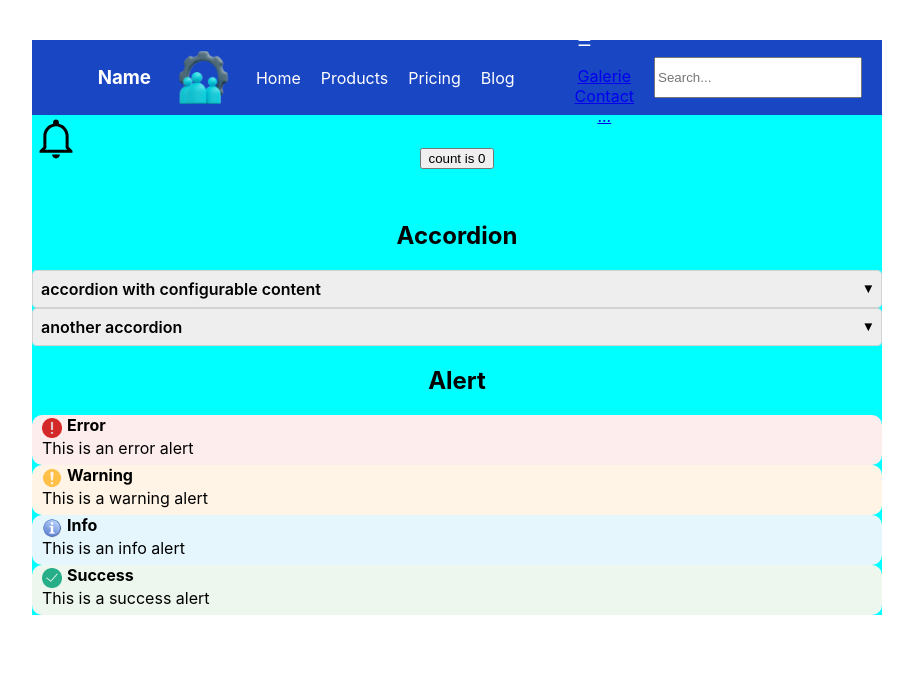
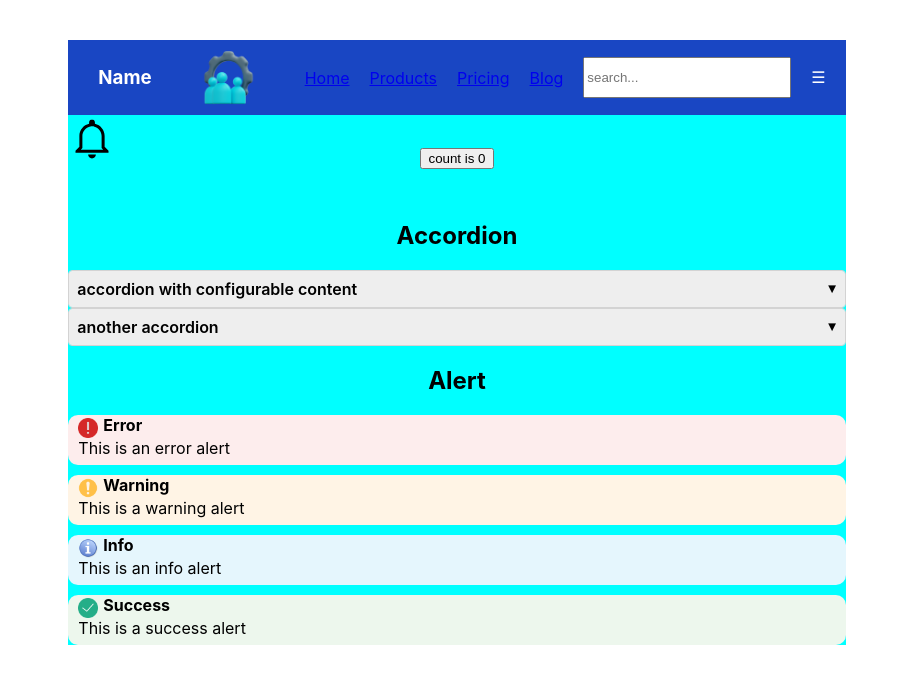
Before and after one commit to marko-knoebl/cc-react-components, a React (Vite) app in the folder cc-react-components/: page / in a window 1280 px wide. Shown: the top 684 px of the page, without its empty margins (183-1096 px from the left). Built offline with nearby package versions, Linux system fonts and the light colour scheme.

Commit message:
Implemented CSS styles in separate .css file and made AppBar component reusable and flexible with added props support for menu items.

```diff
--- a/cc-react-components/src/App.css
+++ b/cc-react-components/src/App.css
@@ -1,5 +1,4 @@
 #root {
-<<<<<<< HEAD
 	max-width: 1280px;
 	margin: 0 auto;
 	padding: 2rem;
@@ -52,25 +51,6 @@
 	width: '750px';
 	height: '75px';
 }
-=======
-  max-width: 1280px;
-  margin: 0 auto;
-  padding: 2rem;
-}
-
-.App {
-  width: 100%;
-  background-color: #f8f8f8;
-}
-
-.appBarMainDiv{
-  align-self: center;
-  background-color: #1946c3;
-  width: "750px";
-  height: "75px";
-}
-
->>>>>>> 917992485cbda6f2b2d191eacdfa763b13769529
 .alert-container {
 	display: flex;
 	flex-direction: column;
--- a/cc-react-components/src/App.jsx
+++ b/cc-react-components/src/App.jsx
@@ -1,21 +1,36 @@
-import { useState } from 'react';
-import './App.css';
-import AppBar from './components/AppBar';
-import Accordion from './components/Accordion';
-import Alert from './components/Alert';
-import Badge from './components/Badge';
+import { useState } from "react";
+import "./App.css";
+import AppBar from "./components/AppBar";
+import Accordion from "./components/Accordion";
+import Alert from "./components/Alert";
+import Badge from "./components/Badge";
+
+const menuItems = [
+  { id: 1, name: "Home", url: "/home" },
+  { id: 2, name: "Products", url: "/products" },
+  { id: 3, name: "Pricing", url: "/pricing" },
+  { id: 4, name: "Blog", url: "/blog" },
+];
+const dropdownMenuItems = [
+  { id: 1, name: "Gallery", url: "/gallery" },
+  { id: 2, name: "Contact", url: "/contact" },
+  { id: 3, name: "Sign in", url: "/#" },
+];
 
 function App() {
   const [count, setCount] = useState(0);
 
   return (
-		<div className='App'>
+    <div className="App">
       <div>
-				<AppBar />
+        <AppBar
+          menuItems={menuItems}
+          dropdownMenuItems={dropdownMenuItems}
+        />
       </div>
       <Badge value={count}></Badge>
 
-			<div className='card'>
+      <div className="card">
         <button onClick={() => setCount((count) => count + 1)}>
           count is {count}
         </button>
@@ -23,29 +38,37 @@ function App() {
 
       <h2>Accordion</h2>
       <Accordion title="accordion with configurable content">
-				Lorem ipsum dolor sit amet consectetur, adipisicing elit.<br/>
-				Sapiente magnam voluptatem veritatis quaerat eaque quae exercitationem porro facilis tempore eos!<br/>
-				Suscipit obcaecati repellendus corrupti dolorem molestias corporis quaerat mollitia qui.
+        Lorem ipsum dolor sit amet consectetur, adipisicing elit.
+        <br />
+        Sapiente magnam voluptatem veritatis quaerat eaque quae exercitationem
+        porro facilis tempore eos!
+        <br />
+        Suscipit obcaecati repellendus corrupti dolorem molestias corporis
+        quaerat mollitia qui.
       </Accordion>
       <Accordion title="another accordion">
-				Lorem ipsum dolor sit amet consectetur, adipisicing elit.<br/>
-				Sapiente magnam voluptatem veritatis quaerat eaque quae exercitationem porro facilis tempore eos!<br/>
-				Suscipit obcaecati repellendus corrupti dolorem molestias corporis quaerat mollitia qui.
+        Lorem ipsum dolor sit amet consectetur, adipisicing elit.
+        <br />
+        Sapiente magnam voluptatem veritatis quaerat eaque quae exercitationem
+        porro facilis tempore eos!
+        <br />
+        Suscipit obcaecati repellendus corrupti dolorem molestias corporis
+        quaerat mollitia qui.
       </Accordion>
 
       <h2>Alert</h2>
-			<div className='alert-container'>
-				<Alert type={'error'} title={'Error'} text={'This is an error alert'} />
+      <div className="alert-container">
+        <Alert type={"error"} title={"Error"} text={"This is an error alert"} />
         <Alert
-					type={'warning'}
-					title={'Warning'}
-					text={'This is a warning alert'}
+          type={"warning"}
+          title={"Warning"}
+          text={"This is a warning alert"}
         />
-				<Alert type={'info'} title={'Info'} text={'This is an info alert'} />
+        <Alert type={"info"} title={"Info"} text={"This is an info alert"} />
         <Alert
-					type={'success'}
-					title={'Success'}
-					text={'This is a success alert'}
+          type={"success"}
+          title={"Success"}
+          text={"This is a success alert"}
         />
       </div>
     </div>
--- /dev/null
+++ b/cc-react-components/src/components/AppBar.css
@@ -0,0 +1,52 @@
+.appBarMainDiv {
+  display: flex;
+  background-color: #1946c3;
+  width: 100%;
+  height: 75px;
+  justify-content: flex-end;
+}
+.container {
+  display: flex;
+  align-items: center;
+  margin-left: 20px;
+  color: #ffffff;
+}
+.name {
+  margin-left: 10px;
+}
+.logo {
+  margin-left: 25px;
+  margin-right: 25px;
+  height: 55px;
+}
+.innerLayerForMenu {
+  display: flex;
+  align-items: center;
+  justify-content: flex-end;
+  margin-right: 20px;
+  color: white;
+}
+.menuItems {
+  justify-content: flex-start;
+  display: flex;
+}
+.search {
+  justify-content: flex-end;
+  display: flex;
+  width: 200px;
+  height: 35px;
+  margin-right: auto;
+}
+.dropDownUl {
+  width: 100px;
+  background-color: #aaaaff;
+  list-style: none;
+}
+.menuItem {
+  margin-right: 20px;
+}
+.fa-caret-down {
+  margin-top: 27px;
+  margin-right: 20px;
+  color: rgb(255, 255, 255);
+}
--- a/cc-react-components/src/components/AppBar.jsx
+++ b/cc-react-components/src/components/AppBar.jsx
@@ -1,83 +1,52 @@
 import React, { useState } from "react";
+import "./AppBar.css";
+export default function AppBar({ menuItems, dropdownMenuItems }) {
 
-export default function AppBar() {
-  const [dropdownOpen, setDropdownOpen] = useState(true);
+  const [dropdownOpen, setDropdownOpen] = useState(false);
 
   const toggleDropDown = () => {
     setDropdownOpen(!dropdownOpen);
   };
 
   return (
-    <div
-      className="appBarMainDiv"
-      style={{
-        display: "flex",
-        backgroundColor: "#1946c3",
-        width: "850px",
-        height: "75px",
-        justifyContent: "flex-end"
-      }}
-    >
-      <div
-        style={{
-          display: "flex",
-          alignItems: "center",
-          marginLeft: "20px",
-          color: "white",
-        }}
-      >
-        <h3 style={{ marginLeft: "10px" }}>Name</h3>
-        <img
-          src={"../images/logo.png"}
-          style={{ marginLeft: "25px", marginRight: "25px", height: "55px" }}
-          alt="Logo"
-        />
+    <>
+      <div className="appBarMainDiv">
+        <div className="container">
+          <h3 className="name">Name</h3>
+          <img src={"../images/logo.png"} className="logo" alt="Logo" />
         </div>
-      <div
-        style={{
-          display: "flex",
-          alignItems: "center",
-          justifyContent: "flex-end",
-          marginRight: "20px",
-          color: "white",
-        }}
-      >
-        <div
-          style={{
-            display: "flex",
-            alignItems: "center",
-            marginRight: "20px",
-          }}
-        >
-          <div style={{ justifyContent: "flex-start" , display: "flex" }}>
-            <p style={{ marginRight: "20px" }}>Home</p>
-            <p style={{ marginRight: "20px" }}>Products</p>
-            <p style={{ marginRight: "20px" }}>Pricing</p>
-            <p style={{ marginRight: "20px" }}>Blog</p>
+        <div className="innerLayerForMenu">
+          <div>
+            <div className="menuItems">
+              {menuItems.map((menuItem) => (
+                <p key={menuItem.id} className="menuItem">
+                  <a href={menuItem.url}>{menuItem.name}</a>
+                </p>
+              ))}
+            </div>
+          </div>
+          <input className="search" type="text" placeholder="search..." />
         </div>
         <div>
-            <p style={{ marginRight: "20px" }}>
-              <i className="fa fa-caret-down" />
+          <p>
+            <i />
           </p>
-            <div onClick={toggleDropDown}>
+          <div className="fa-caret-down" onClick={toggleDropDown}>
             ☰
-
             {dropdownOpen && (
-          <ul style={{ listStyle: "none" }}>
-            <li><a href="#">Galerie</a></li>
-            <li><a href="#">Contact</a></li>
-            <li><a href="#">...</a></li>
+              <div>
+                <ul className="dropDownUl">
+                  {dropdownMenuItems.map((menuItem) => (
+                    <li key={menuItem.id} className="menuItem">
+                      <a href={menuItem.url}>{menuItem.name}</a>
+                    </li>
+                  ))}
                 </ul>
+              </div>
             )}
           </div>
         </div>
       </div>
-        <input
-          type="text"
-          placeholder="Search..."
-          style={{ justifyContent: "flex-end" , display: "flex", width: "200px", height: "35px", marginRight: "auto" }}
-        />
-      </div>
-    </div>
+    </>
   );
 }
```
Lines whose indentation alone changed are shown as unchanged.
